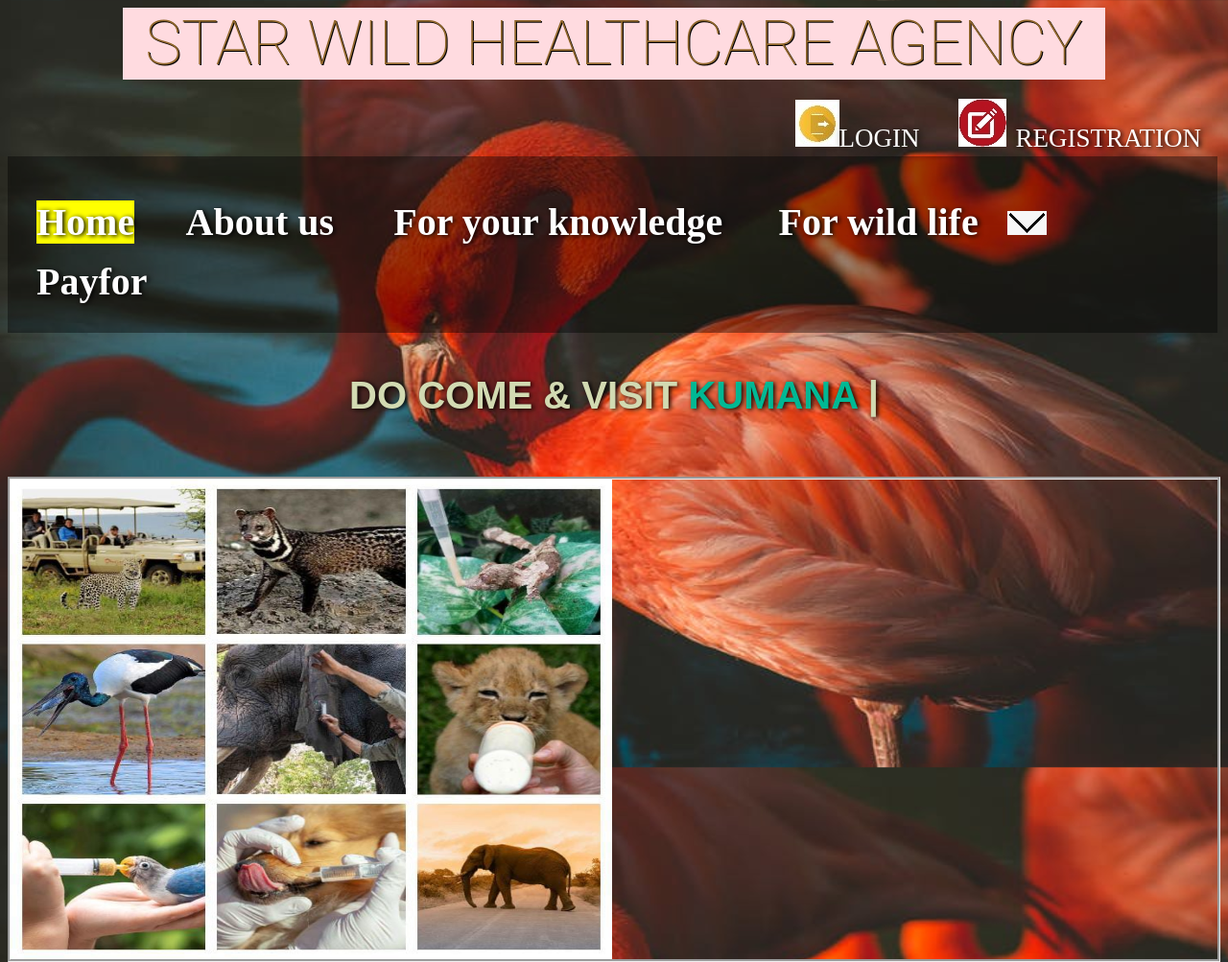
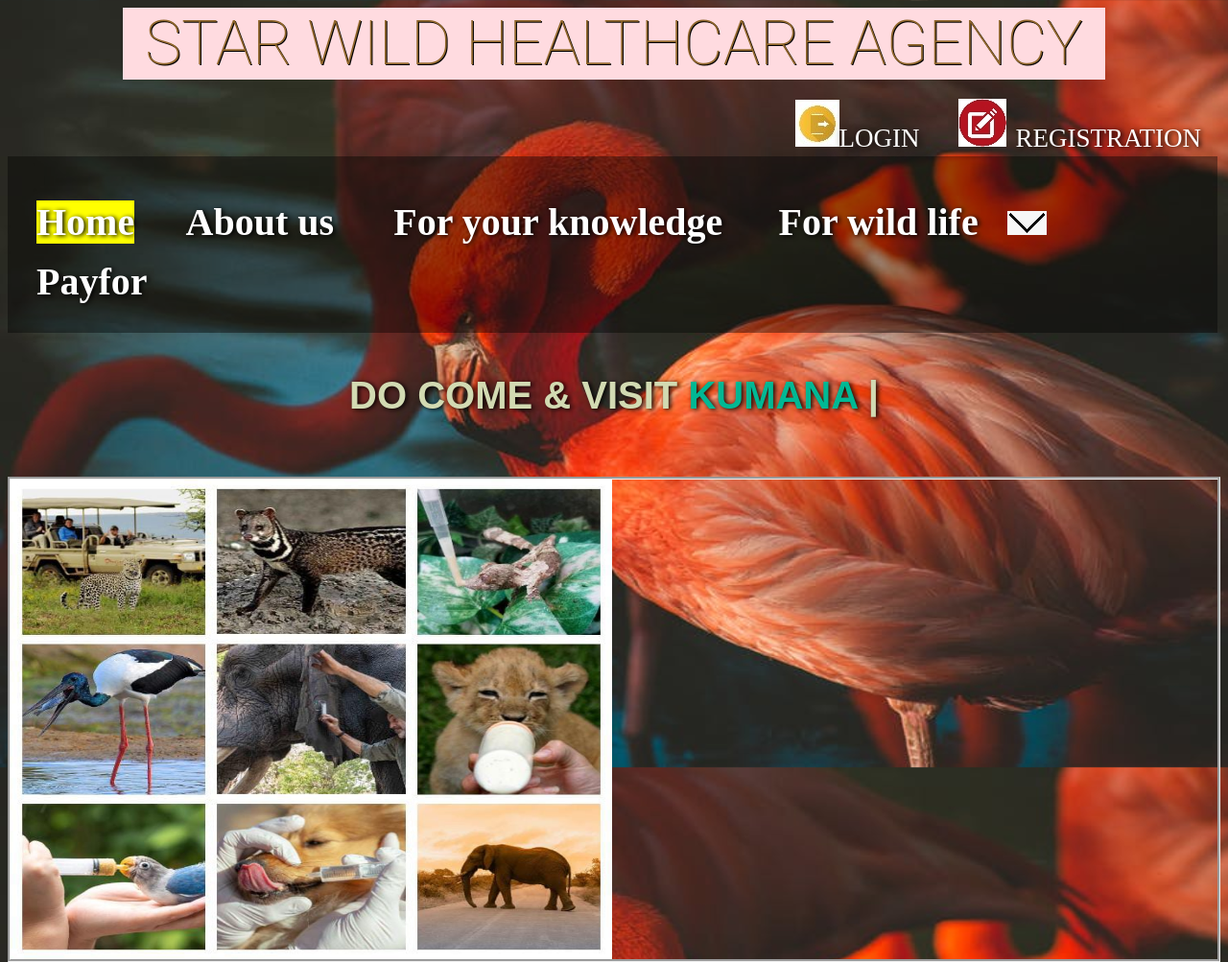
Before and after one commit to moksha622/final-year-project, a plain HTML site: page index.html in a window 1280 px wide. Shown: the top 1003 px of the page at 96% size. Drawn offline with Linux system fonts and the light colour scheme.

Commit message:
Update index.html

```diff
--- a/index.html
+++ b/index.html
@@ -138,8 +138,7 @@ body{
 
 background-image:url("images/home page background.jpeg");
 background-size: 1350px 800px;
-background-attachment: fixed;
-background-repeat: no-repeat;
+
 
   font-family: Arial;
   font-size: 17px;
```
